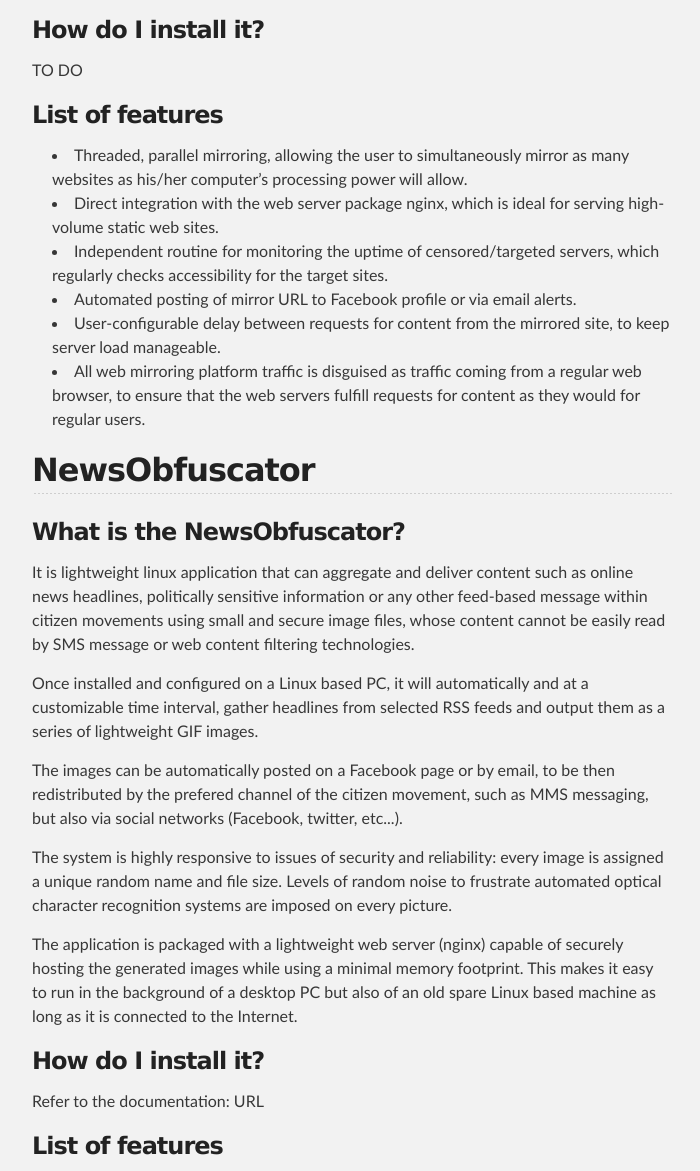
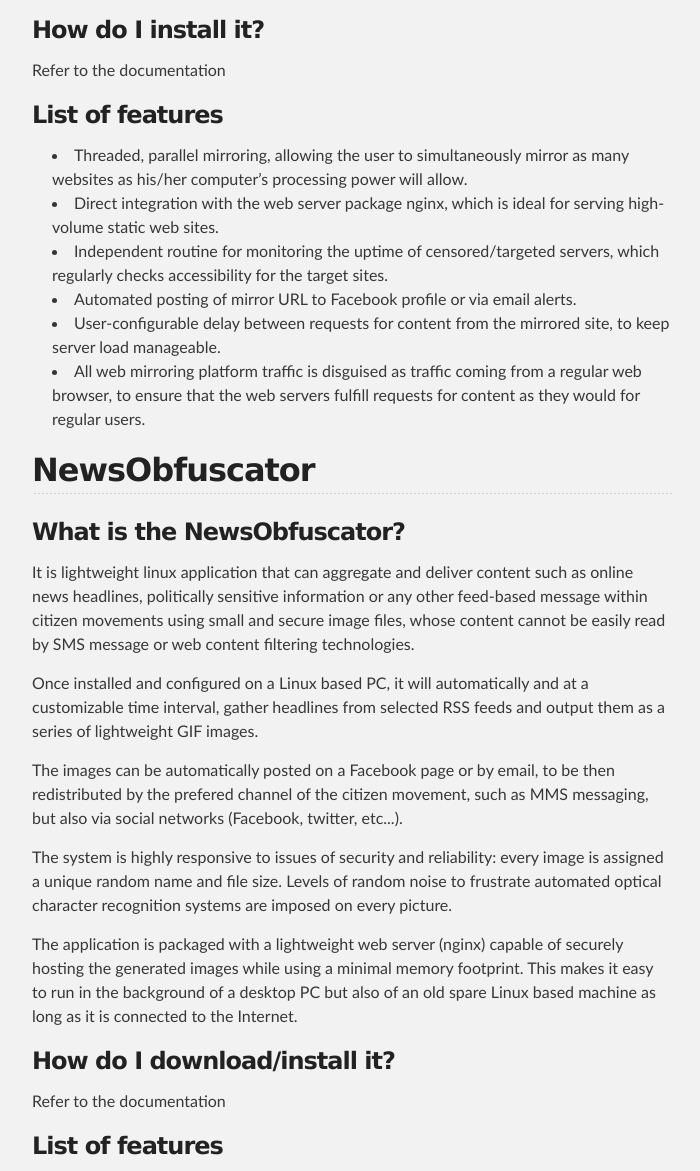
Before and after one commit to ict4humanrights/ict4humanrights.github.io, a plain HTML site: page index.html in a window 1280 px wide. Shown: the part 677-1848 px from the top of the page, without its empty margins (288-988 px from the left). Drawn offline with Linux system fonts and the light colour scheme.

Commit message:
Update index.html

```diff
--- a/index.html
+++ b/index.html
@@ -33,7 +33,7 @@
 <h3>
 <a name="designer-templates" class="anchor" href="#designer-templates"><span class="octicon octicon-link"></span></a>How do I install it?</h3>
 
-<p>TO DO</p>
+<p><a href="https://github.com/ict4humanrights/ict4humanrights.github.io/raw/master/files/Webtools-UserGuide_revised.pdf"></a>Refer to the documentation</a></p>
 
 <h3>List of features</h3>
 <ul>
@@ -53,8 +53,8 @@
 <p>The system is highly responsive to issues of security and reliability:  every image is assigned a unique random name and file size. Levels of random noise to frustrate automated optical character recognition systems are imposed on every picture.</p>
 <p>The application is packaged with a lightweight web server (nginx) capable of securely hosting the generated images while using a minimal memory footprint. This makes it easy to run in the background of a desktop PC but also of an old spare Linux based machine as long as it is connected to the Internet.</p>
 
-<h3>How do I install it?</h3>
-<p>Refer to the documentation: URL</p>
+<h3>How do I download/install it?</h3>
+<p><a href="https://github.com/ict4humanrights/ict4humanrights.github.io/raw/master/files/Webtools-UserGuide_revised.pdf"></a>Refer to the documentation</a></p>
 
 <h3>List of features</h3>
 <ul>
```
